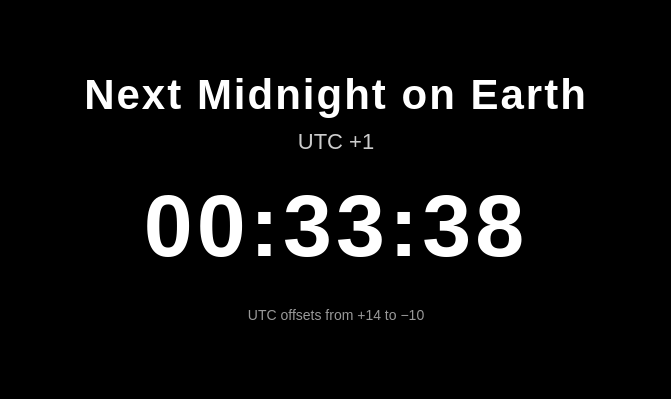
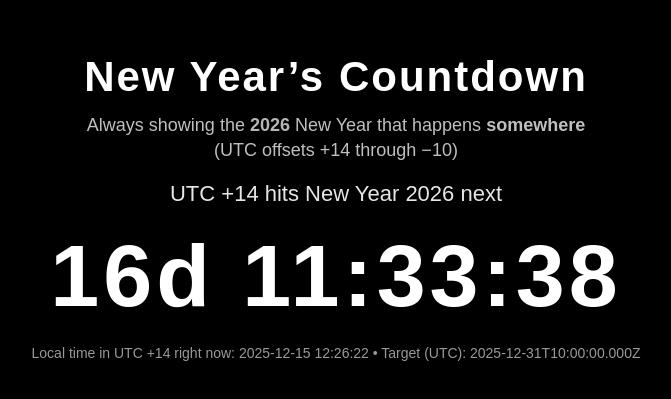
Before and after one commit to gracierosehamar6741-max/test-nyd-countdown, a plain HTML site: page index.html in a window 1280 px wide. Shown: the part 217-616 px from the top of the page, without its empty margins (304-975 px from the left). Drawn offline with Linux system fonts and the light colour scheme.

Commit message:
index.html

```diff
--- a/index.html
+++ b/index.html
@@ -2,7 +2,7 @@
 <html lang="en">
 <head>
   <meta charset="utf-8">
-  <title>Global Midnight Countdown</title>
+  <title>New Year Countdown (UTC +14 to -10)</title>
   <meta name="viewport" content="width=device-width, initial-scale=1">
 
   <style>
@@ -22,90 +22,157 @@
       justify-content: center;
       align-items: center;
       text-align: center;
+      padding: 24px;
     }
 
     h1 {
       font-size: 42px;
-      margin-bottom: 10px;
+      margin: 0 0 12px;
       letter-spacing: 2px;
+    }
+
+    .label {
+      font-size: 18px;
+      opacity: 0.75;
+      margin-bottom: 18px;
+      line-height: 1.4;
     }
 
     .offset {
       font-size: 22px;
-      opacity: 0.8;
-      margin-bottom: 20px;
+      opacity: 0.9;
+      margin-bottom: 18px;
     }
 
     .countdown {
       font-size: 88px;
-      font-weight: bold;
+      font-weight: 800;
       letter-spacing: 4px;
+      font-variant-numeric: tabular-nums;
     }
 
-    .note {
-      margin-top: 30px;
+    .small {
+      margin-top: 18px;
       font-size: 14px;
       opacity: 0.6;
+      max-width: 900px;
+    }
+
+    .year {
+      font-weight: 700;
+      opacity: 0.95;
     }
   </style>
 </head>
 
 <body>
   <div class="container">
-    <h1>Next Midnight on Earth</h1>
-    <div class="offset" id="offset">UTC ±00</div>
+    <h1>New Year’s Countdown</h1>
+    <div class="label">
+      Always showing the <span class="year" id="targetYear">next</span> New Year that happens <b>somewhere</b><br/>
+      (UTC offsets +14 through −10)
+    </div>
+
+    <div class="offset" id="offset">UTC …</div>
     <div class="countdown" id="timer">--:--:--</div>
-    <div class="note">UTC offsets from +14 to −10</div>
+
+    <div class="small" id="debugLine"></div>
   </div>
 
   <script>
-    // Generate UTC offsets from +14 to -10
-    const offsets = [];
-    for (let i = 14; i >= -10; i--) {
-      offsets.push(i);
+    // Offsets from +14 down to -10
+    const OFFSETS = [];
+    for (let o = 14; o >= -10; o--) OFFSETS.push(o);
+
+    function labelOffset(offset) {
+      if (offset > 0) return `UTC +${offset}`;
+      if (offset < 0) return `UTC ${offset}`; // already includes minus sign
+      return `UTC ±0`;
     }
 
-    function getTimeUntilMidnight(offset) {
-      const now = new Date();
-
-      // Convert current UTC time to target offset
-      const utc = now.getTime() + now.getTimezoneOffset() * 60000;
-      const local = new Date(utc + offset * 3600000);
-
-      // Get next midnight in that offset
-      const midnight = new Date(local);
-      midnight.setHours(24, 0, 0, 0);
-
-      return midnight.getTime() - local.getTime();
+    // Get the "local" date/time components in a given UTC offset,
+    // by shifting UTC time by offset hours.
+    function getLocalDatePartsInOffset(nowUtcMs, offsetHours) {
+      const localMs = nowUtcMs + offsetHours * 3600000;
+      const d = new Date(localMs);
+      return {
+        year: d.getUTCFullYear(),
+        month: d.getUTCMonth(),     // 0-11
+        day: d.getUTCDate(),        // 1-31
+        hour: d.getUTCHours(),
+        min: d.getUTCMinutes(),
+        sec: d.getUTCSeconds()
+      };
     }
 
-    function formatTime(ms) {
-      const total = Math.max(0, Math.floor(ms / 1000));
+    // Compute milliseconds (UTC) for Jan 1 00:00 in the *next applicable year* for an offset.
+    function getNextNewYearUtcMsForOffset(nowUtcMs, offsetHours) {
+      const parts = getLocalDatePartsInOffset(nowUtcMs, offsetHours);
+
+      // In that offset, "New Year" target is Jan 1 00:00.
+      // If current local date/time is already Jan 1 00:00 or later of the current year,
+      // then target is next year; otherwise target is upcoming Jan 1 of next year anyway
+      // BUT careful: if we're in the middle of the year, upcoming New Year is Jan 1 of (year+1).
+      //
+      // So the target local year is always (current local year + 1),
+      // because New Year is next Jan 1.
+      const targetLocalYear = parts.year + 1;
+
+      // targetLocal = Jan 1, 00:00:00 in that offset
+      // Convert to UTC by subtracting offset.
+      const targetUtcMs = Date.UTC(targetLocalYear, 0, 1, 0, 0, 0) - offsetHours * 3600000;
+
+      return { targetUtcMs, targetLocalYear };
+    }
+
+    function formatHMS(ms) {
+      ms = Math.max(0, ms);
+      const total = Math.floor(ms / 1000);
       const h = String(Math.floor(total / 3600)).padStart(2, "0");
       const m = String(Math.floor((total % 3600) / 60)).padStart(2, "0");
       const s = String(total % 60).padStart(2, "0");
       return `${h}:${m}:${s}`;
     }
 
+    function formatDHMS(ms) {
+      ms = Math.max(0, ms);
+      const total = Math.floor(ms / 1000);
+      const days = Math.floor(total / 86400);
+      const rem = total % 86400;
+      const h = String(Math.floor(rem / 3600)).padStart(2, "0");
+      const m = String(Math.floor((rem % 3600) / 60)).padStart(2, "0");
+      const s = String(rem % 60).padStart(2, "0");
+      return `${days}d ${h}:${m}:${s}`;
+    }
+
     function tick() {
-      let soonest = null;
-      let soonestOffset = 0;
+      const now = Date.now();
+      let best = null;
 
-      offsets.forEach(offset => {
-        const diff = getTimeUntilMidnight(offset);
-        if (soonest === null || diff < soonest) {
-          soonest = diff;
-          soonestOffset = offset;
+      for (const offset of OFFSETS) {
+        const { targetUtcMs, targetLocalYear } = getNextNewYearUtcMsForOffset(now, offset);
+        const diff = targetUtcMs - now;
+
+        if (best === null || diff < best.diff) {
+          best = { offset, diff, targetUtcMs, targetLocalYear };
         }
-      });
+      }
 
-      const label =
-        soonestOffset > 0 ? `UTC +${soonestOffset}` :
-        soonestOffset < 0 ? `UTC ${soonestOffset}` :
-        `UTC ±0`;
+      document.getElementById("offset").textContent =
+        `${labelOffset(best.offset)} hits New Year ${best.targetLocalYear} next`;
 
-      document.getElementById("offset").textContent = label;
-      document.getElementById("timer").textContent = formatTime(soonest);
+      // Big display: days + time
+      document.getElementById("timer").textContent = formatDHMS(best.diff);
+
+      // Helpful line so you can sanity-check it
+      const localNowParts = getLocalDatePartsInOffset(now, best.offset);
+      const targetUtcIso = new Date(best.targetUtcMs).toISOString();
+      document.getElementById("targetYear").textContent = best.targetLocalYear;
+      document.getElementById("debugLine").textContent =
+        `Local time in ${labelOffset(best.offset)} right now: `
+        + `${localNowParts.year}-${String(localNowParts.month+1).padStart(2,"0")}-${String(localNowParts.day).padStart(2,"0")} `
+        + `${String(localNowParts.hour).padStart(2,"0")}:${String(localNowParts.min).padStart(2,"0")}:${String(localNowParts.sec).padStart(2,"0")} `
+        + `• Target (UTC): ${targetUtcIso}`;
     }
 
     tick();
```
